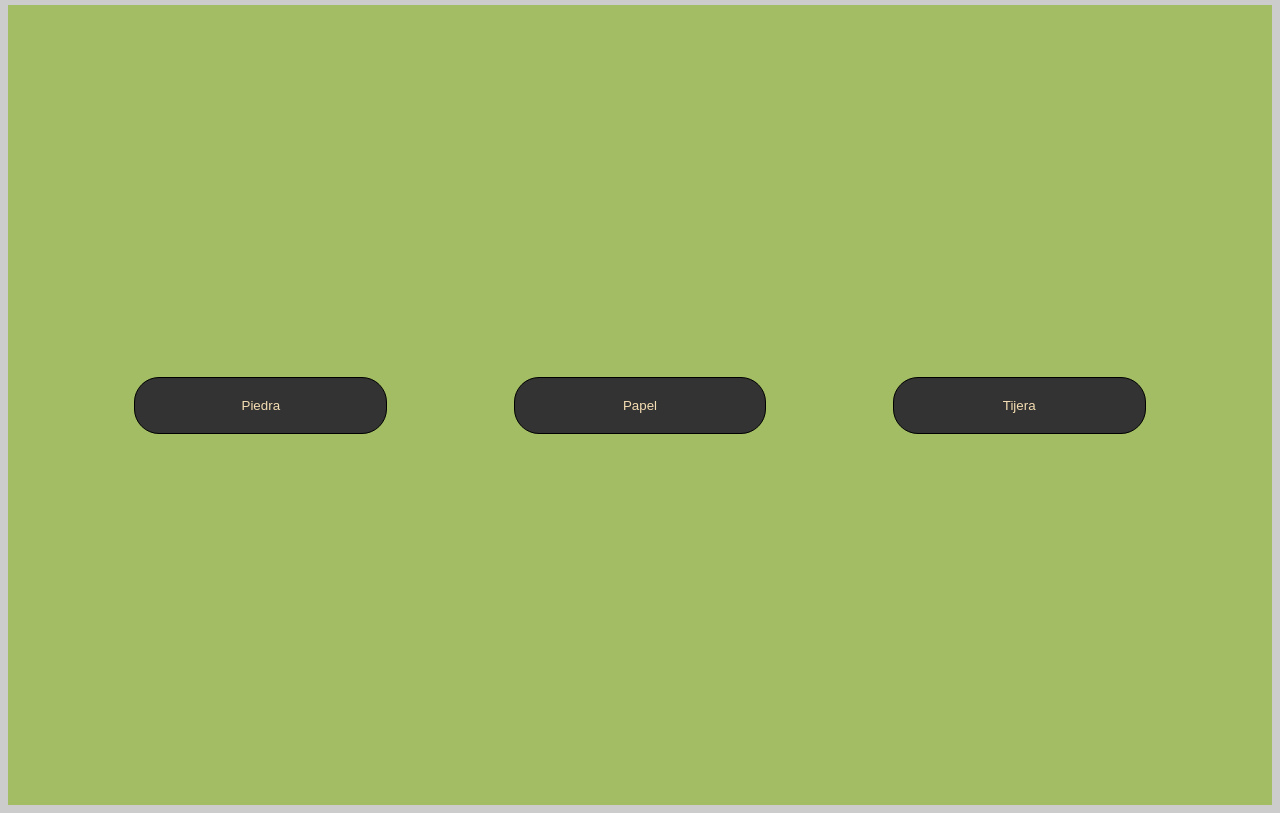
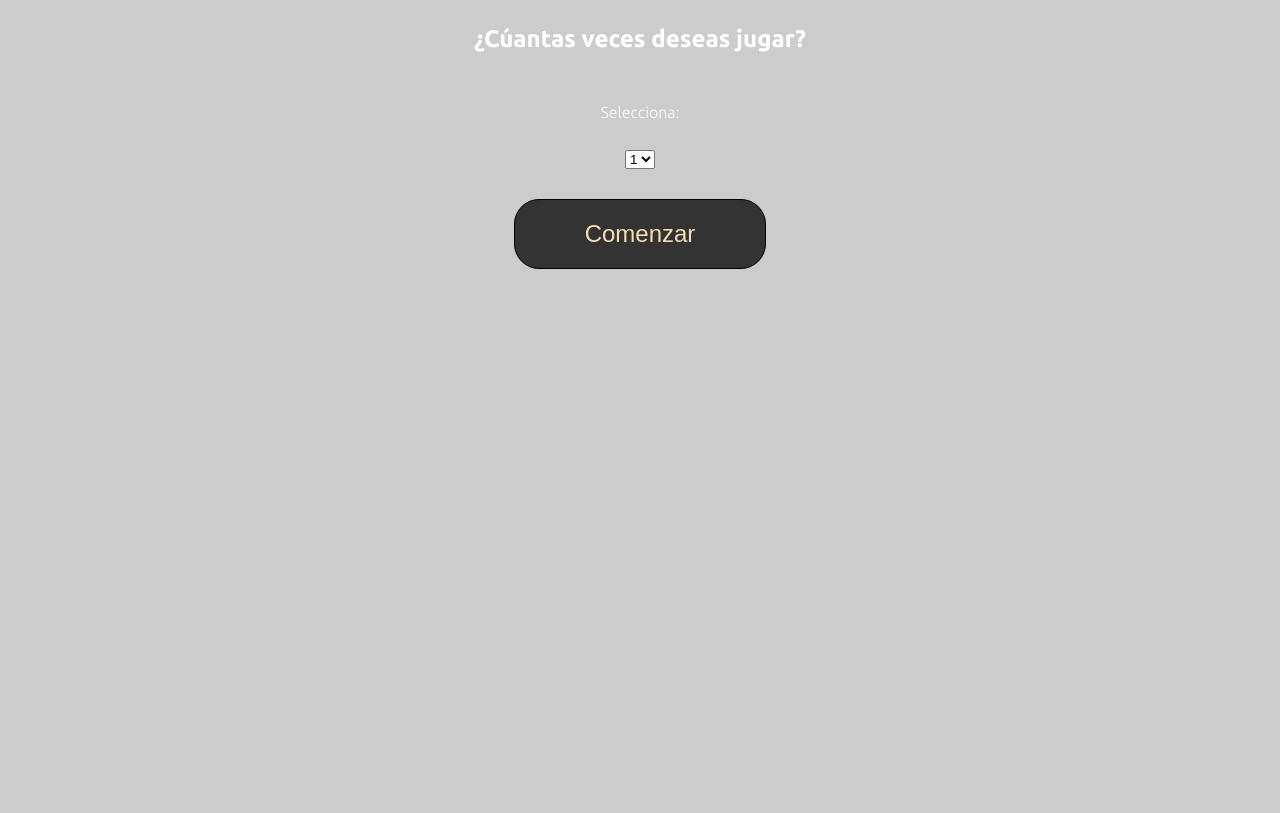
Before and after one commit to AlexanderManriquez/desafio-cachipun, a plain HTML site: page index.html in a window 1280 px wide. Shown: the part 69-882 px from the top of the page. Drawn offline with Linux system fonts and the light colour scheme; a web font is replaced by a local one.

Commit message:
updating page layout

```diff
--- a/assets/css/style.css
+++ b/assets/css/style.css
@@ -1,34 +1,58 @@
 @import url('https://fonts.googleapis.com/css2?family=Bitter:ital,wght@0,100..900;1,100..900&family=Matemasie&family=Open+Sans:ital,wght@0,300..800;1,300..800&family=PT+Mono&family=Poppins:ital,wght@0,100;0,200;0,300;0,400;0,500;0,600;0,700;0,800;0,900;1,100;1,200;1,300;1,400;1,500;1,600;1,700;1,800;1,900&family=Roboto:ital,wght@0,100;0,300;0,400;0,500;0,700;0,900;1,100;1,300;1,400;1,500;1,700;1,900&family=Ubuntu:ital,wght@0,300;0,400;0,500;0,700;1,300;1,400;1,500;1,700&display=swap');
 
 body {
-    font-family: "Matemasie", sans-serif;
+    font-family: "Ubuntu", sans-serif;
     font-weight: 100;
     box-sizing: content-box;
     overflow: hidden;
     background-color: #ccc;
+    color: white;
 }
 
 h1 {
     text-align: center;
     font-size: 30px;
+    font-family: "Matemasie", sans-serif;
 }
 
-.buttons {
+.game {
     width: 100%;
     height: 100vh;
     margin: 0;
     background-image: url(../img/cachipun.jpg);
-    background-color: #a3bd65;
+}
+
+.number-of-games{
+    width: 100%;
+    height: 33%;
+    display: flex;
+    flex-direction: column;
+    align-items: center;
+    justify-content: space-between;
+}
+
+
+
+.buttons {
+    width: 100%;
+    height: 33%;
     display: flex;
     align-items: center;
     justify-content: space-evenly;
+    visibility: hidden;
 }
 
-.choice {
+.choice, .start {
     width: 20%;
     border: 1px solid black;
     background-color: #333;
     color: wheat;
+    font-size: 24px;
     padding: 20px;
     border-radius: 25px;
 }
+
+.results{
+    width: 100%;
+    height: 33%;
+}
--- a/assets/js/script.js
+++ b/assets/js/script.js
@@ -1,9 +1,13 @@
 //= 0 piedra, 1 papel, 2 tijera
-
+let cantidadDeJuegos;
 let eleccionUsuario;
 let eleccionMaquina = Math.floor(Math.random()*3);
 console.log(eleccionMaquina)
 
+
+function startGame() {
+    document.getElementById("buttons").style.visibility = "visible";
+}
 //Se captura la elección del usuario
 document.querySelectorAll('.choice').forEach(button => {
     button.addEventListener('click', function() {
--- a/index.html
+++ b/index.html
@@ -1,21 +1,43 @@
 <!DOCTYPE html>
 <html lang="en">
+
 <head>
     <meta charset="UTF-8">
     <meta name="viewport" content="width=device-width, initial-scale=1.0">
     <title>Cachipun</title>
     <link rel="stylesheet" href="./assets/css/style.css">
 </head>
+
 <body>
     <header class="header">
         <h1>C A C H I P Ú N</h1>
     </header>
 
-    <section class="buttons">
-        <button class="choice" data-value="0">Piedra</button>
-        <button class="choice" data-value="1">Papel</button>
-        <button class="choice" data-value="2">Tijera</button>
-    </section>
+    <main class="game">
+        <section class="number-of-games">
+            <h2>¿Cúantas veces deseas jugar?</h2>
+            <label for="pet-select">Selecciona: </label>
+            <select name="pets" id="pet-select">
+                <option value="1">1</option>
+                <option value="2">2</option>
+                <option value="3">3</option>
+                <option value="4">4</option>
+                <option value="5">5</option>
+            </select>
+            <button class="start" onclick="startGame()">Comenzar</button>
+        </section>
+        <section class="buttons" id="buttons">
+            <button class="choice" data-value="0">Piedra &#128074;</button>
+            <button class="choice" data-value="1">Papel &#9995;</button>
+            <button class="choice" data-value="2">Tijera &#9996;</button>
+        </section>
+        <section class="results">
+            <div class="user"></div>
+            <div class="machine"></div>
+        </section>
+    </main>
+
     <script src="./assets/js/script.js"></script>
 </body>
+
 </html>
```
